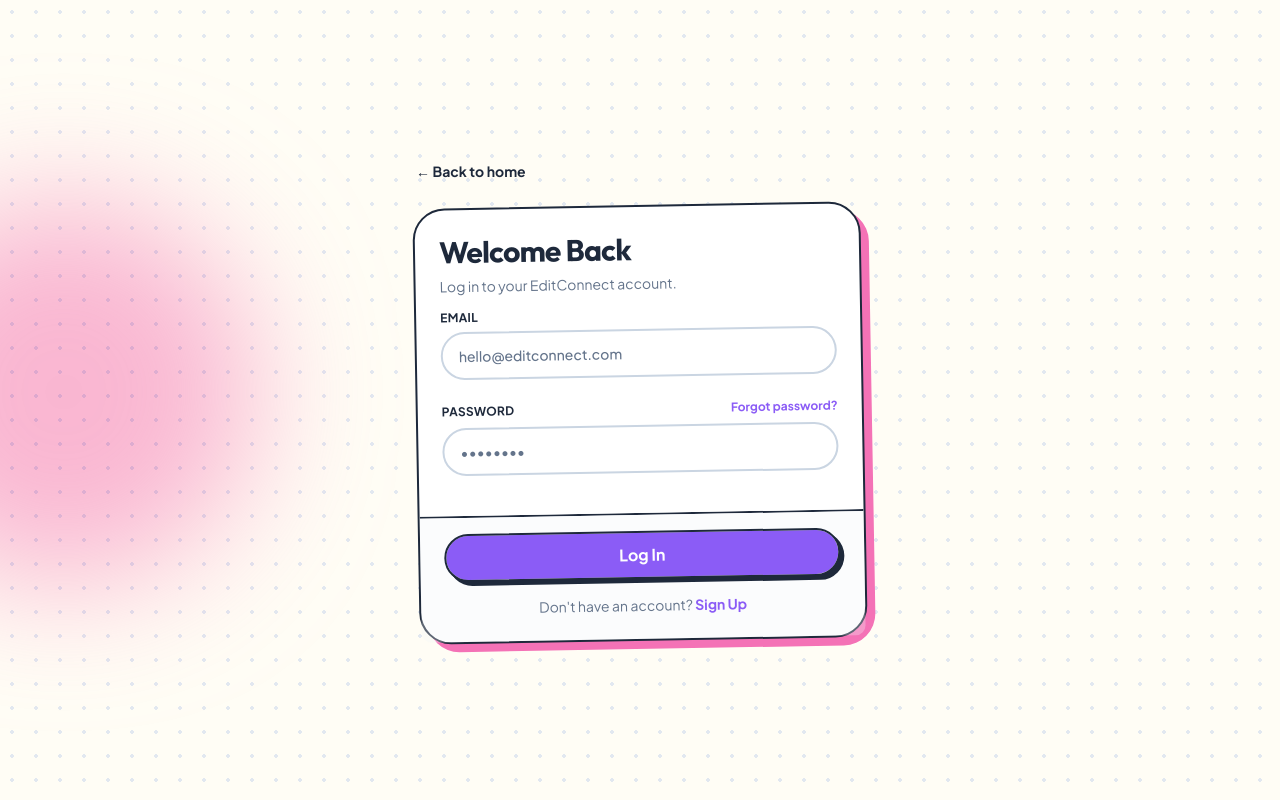
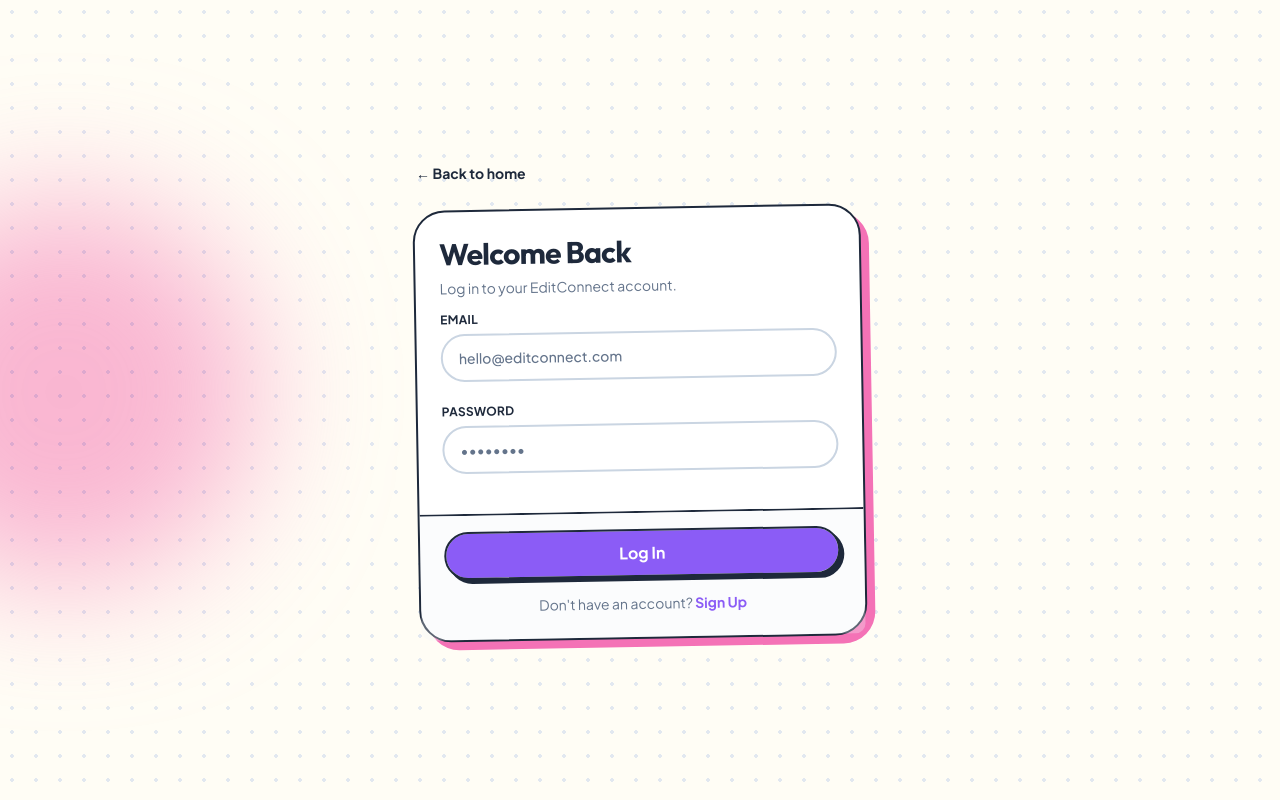
Before and after one commit to dakshgr8/edit-connect, a Next.js app: page /login in a window 1280 px wide. Built offline with nearby package versions, Linux system fonts and the light colour scheme.

Commit message:
Update login error messages and remove broken forgot password link

```diff
--- a/src/app/login/actions.ts
+++ b/src/app/login/actions.ts
@@ -15,7 +15,7 @@
   const { data: authData, error } = await supabase.auth.signInWithPassword(data)
 
   if (error) {
-    redirect("/login?message=Could not authenticate user")
+    redirect(`/login?message=${encodeURIComponent(error.message)}`)
   }
 
   // Check role for smart redirect
--- a/src/app/login/page.tsx
+++ b/src/app/login/page.tsx
@@ -30,7 +30,6 @@
               <div className="space-y-2">
                 <div className="flex items-center justify-between">
                   <Label htmlFor="password">Password</Label>
-                  <Link href="#" className="text-xs font-bold text-accent hover:underline">Forgot password?</Link>
                 </div>
                 <Input id="password" name="password" type="password" placeholder="••••••••" required />
               </div>
```
